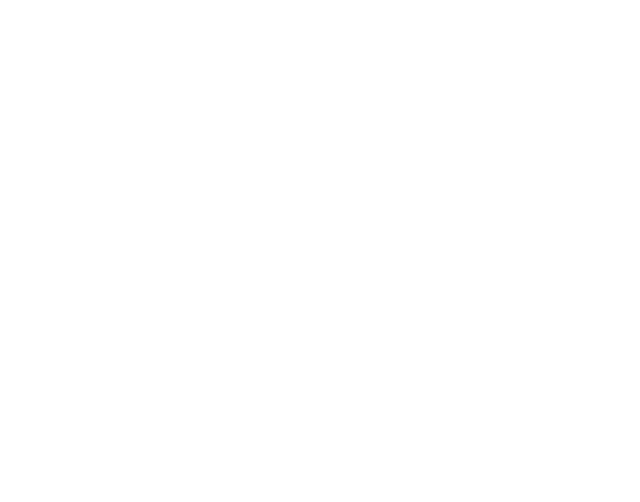
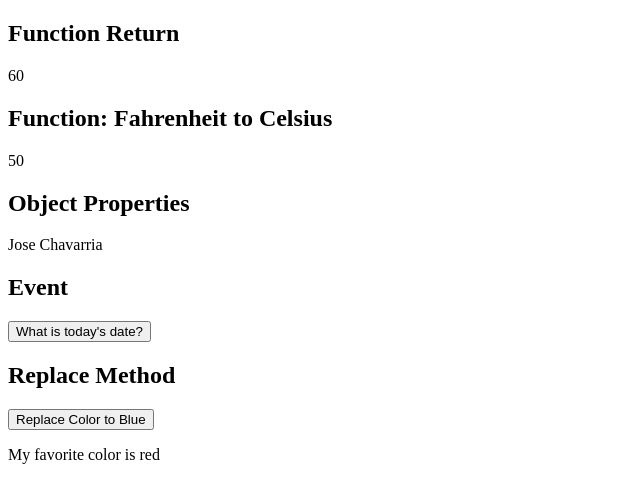
Before and after one commit to jchavarria73/3.4-Assignment-Functions-and-Parameters, a plain HTML site: page index.html in a window 1280 px wide. Shown: the whole page, without its empty margins (0-640 px from the left). Drawn offline with Linux system fonts and the light colour scheme.

Commit message:
index.html

```diff
--- /dev/null
+++ b/app.js
@@ -0,0 +1,25 @@
+const name = "Jose";
+const youtuber = 'MrBeast';
+
+function logger() {
+    console.log('Pizza Time');
+    console.log('Pizza Time');
+    console.log('Pizza Time');
+    console.log('Pizza Time');
+}
+
+logger();
+
+function adder(num1, num2) {
+    console.log(num1 + num2);
+}
+
+adder(10, 30);
+
+function toUpper(text) {
+    const upperCased = text.toUpperCase();
+    console.log(upperCased);
+}
+
+toUpper(name);
+toUpper(youtuber);
--- a/index.html
+++ b/index.html
@@ -3,9 +3,70 @@
 <head>
     <meta charset="UTF-8">
     <meta name="viewport" content="width=device-width, initial-scale=1.0">
-    <title>Document</title>
+    <title>3.4 Assignment</title>
 </head>
 <body>
+    <h2>Function Return</h2>
+    <p id="function"></p>
 
+    <script>
+    let x = myFunction(10, 6);
+    document.getElementById("function").innerHTML = x;
+
+    function myFunction(a, b) {
+      return a * b;
+    }
+    </script>
+
+    <h2>Function: Fahrenheit to Celsius</h2>
+    <p id="celsius"></p>
+
+    <script>
+    function toCelsius(f) {
+      return (5/9) * (f-32);
+    }
+
+    let value = toCelsius(122);
+    document.getElementById("celsius").innerHTML = value;
+    </script>
+
+    <h2>Object Properties</h2>
+    <p id="object"></p>
+
+    <script>
+    const person = {
+      firstName: "Jose",
+      lastName: "Chavarria",
+      age: 21,
+      eyeColor: "brown"
+    };
+
+    document.getElementById("object").innerHTML =
+    person.firstName + " " + person.lastName;
+    </script>
+
+    <h2>Event</h2>
+    <button onclick="displayDate()">What is today's date?</button>
+    <p id="event"></p>
+
+    <script>
+    function displayDate() {
+      document.getElementById("event").innerHTML = Date();
+    }
+    </script>
+
+    <h2>Replace Method</h2>
+    <button onclick="myFunction()">Replace Color to Blue</button>
+    <p id="method">My favorite color is red</p>
+
+    <script>
+    function myFunction() {
+      let text = document.getElementById("method").innerHTML;
+      document.getElementById("method").innerHTML =
+      text.replace("red","blue");
+    }
+    </script>
+
+    <script src="./app.js"></script>
 </body>
 </html>
```
